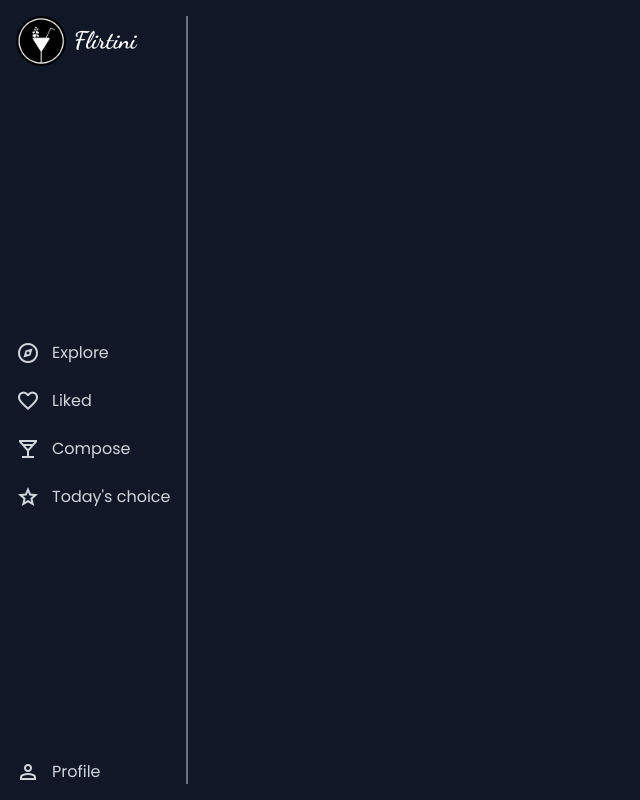
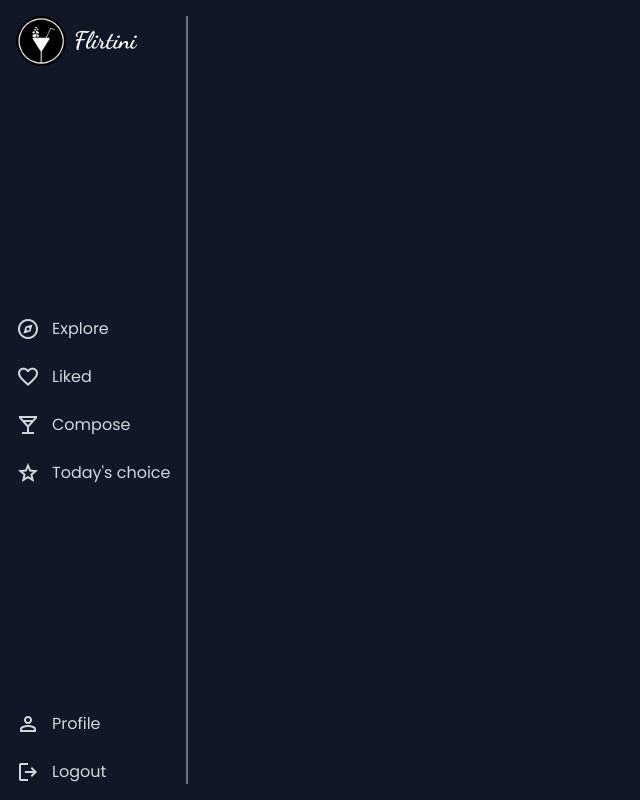
Before and after one commit to FlirtiniApp/Flirtini-Frontend, a React (Vite) app: page / in a window 1280 px wide. Shown: the whole page, without its empty margins (0-640 px from the left). Built offline with nearby package versions, Linux system fonts and the light colour scheme; no server answers.

Commit message:
made logout work

```diff
--- a/src/components/Sidebar.jsx
+++ b/src/components/Sidebar.jsx
@@ -1,9 +1,16 @@
-import { NavLink } from "react-router-dom";
+import { NavLink, useNavigate } from "react-router-dom";
 
 const Sidebar = () => {
   const styles = {
     activeLink: "text-purple-400 hover:text-purple-500 flex items-center gap-3",
     inactiveLink: "text-gray-300 hover:text-white flex items-center gap-3",
+  }
+
+  const navigate = useNavigate();
+
+  const logout = () => {
+      localStorage.removeItem("token");
+      navigate("/login");
   }
 
   return (
@@ -54,6 +61,13 @@ const Sidebar = () => {
           <span className="material-symbols-outlined">person</span>
           <p>Profile</p>
         </NavLink>
+        <button
+          onClick={logout}
+          className="text-gray-300 hover:text-white flex items-center gap-3 mt-6 cursor-pointer"
+        >
+          <span className="material-symbols-outlined">logout</span>
+          <p>Logout</p>
+        </button>
       </div>
     </div>
   );
```
